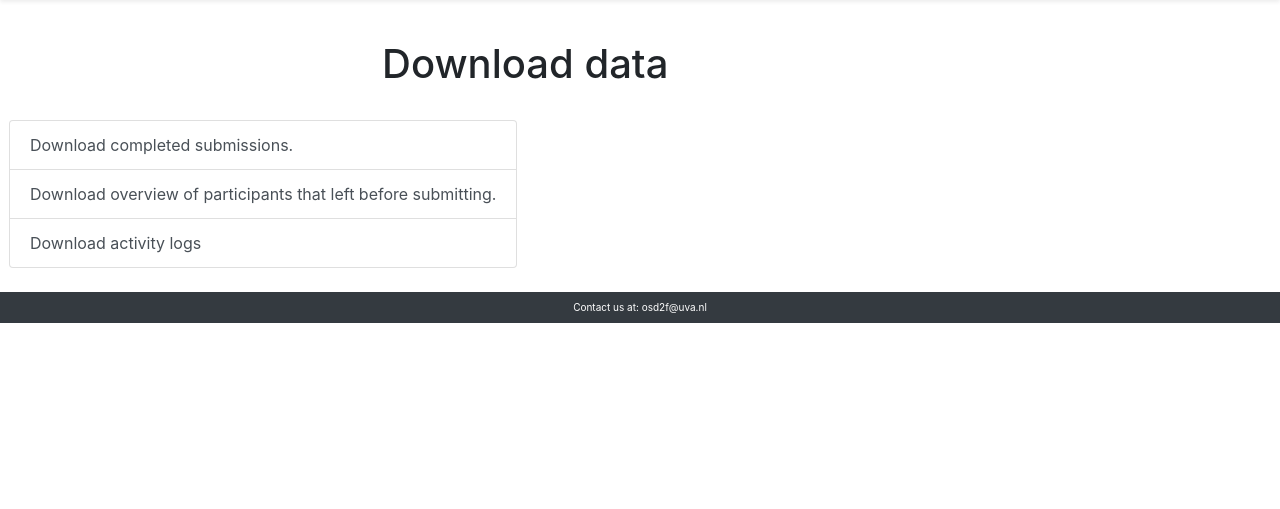
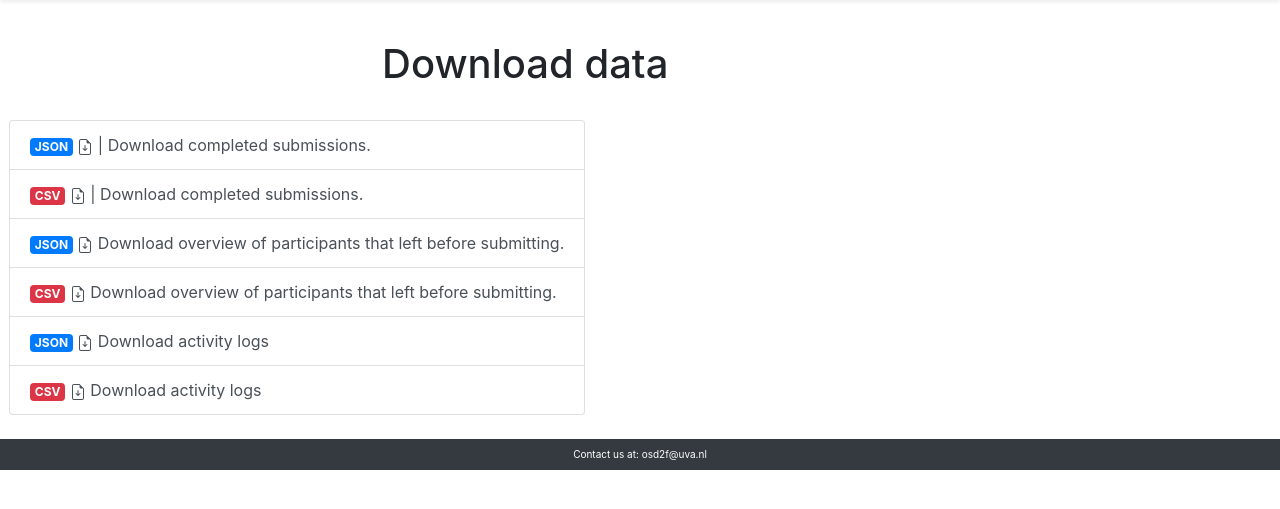
Before and after one commit to uvacw/osd2f, a Python web app: template osd2f/templates/download.html in a window 1280 px wide. Shown: the part 56-565 px from the top of the page. Run offline with Jinja, Linux system fonts and the light colour scheme; the template is opened without the code that fills it, so the values that code supplies are empty; some libraries are stand-ins or nearby versions.

Commit message:
better filenames + csv exports

```diff
--- a/osd2f/templates/download.html
+++ b/osd2f/templates/download.html
@@ -53,9 +53,56 @@
             </div>
             <div class="row p-4">
                 <div class="list-group">
-                    <a href="/collector/submissions.json" class="list-group-item list-group-item-action"> Download completed submissions.</a>
-                    <a href="/collector/pending_participants.json" class="list-group-item list-group-item-action">Download overview of participants that left before submitting.</a>
-                    <a href="/collector/logs.json" class="list-group-item list-group-item-action">Download activity logs</a>
+                    <a href="/collector/osd2f_completed_submissions.json" class="list-group-item list-group-item-action">
+                        <span class="badge bg-primary text-white">JSON</span>
+                        <svg xmlns="http://www.w3.org/2000/svg" width="16" height="16" fill="currentColor" class="bi bi-file-earmark-arrow-down" viewBox="0 0 16 16">
+                            <path d="M8.5 6.5a.5.5 0 0 0-1 0v3.793L6.354 9.146a.5.5 0 1 0-.708.708l2 2a.5.5 0 0 0 .708 0l2-2a.5.5 0 0 0-.708-.708L8.5 10.293V6.5z"/>
+                            <path d="M14 14V4.5L9.5 0H4a2 2 0 0 0-2 2v12a2 2 0 0 0 2 2h8a2 2 0 0 0 2-2zM9.5 3A1.5 1.5 0 0 0 11 4.5h2V14a1 1 0 0 1-1 1H4a1 1 0 0 1-1-1V2a1 1 0 0 1 1-1h5.5v2z"/>
+                        </svg>
+                        | Download completed submissions.
+                    </a>
+                    <a href="/collector/osd2f_completed_submissions.csv" class="list-group-item list-group-item-action">
+                        <span class="badge bg-danger text-white">CSV</span>
+                        <svg xmlns="http://www.w3.org/2000/svg" width="16" height="16" fill="currentColor" class="bi bi-file-earmark-arrow-down" viewBox="0 0 16 16">
+                            <path d="M8.5 6.5a.5.5 0 0 0-1 0v3.793L6.354 9.146a.5.5 0 1 0-.708.708l2 2a.5.5 0 0 0 .708 0l2-2a.5.5 0 0 0-.708-.708L8.5 10.293V6.5z"/>
+                            <path d="M14 14V4.5L9.5 0H4a2 2 0 0 0-2 2v12a2 2 0 0 0 2 2h8a2 2 0 0 0 2-2zM9.5 3A1.5 1.5 0 0 0 11 4.5h2V14a1 1 0 0 1-1 1H4a1 1 0 0 1-1-1V2a1 1 0 0 1 1-1h5.5v2z"/>
+                        </svg>
+                        | Download completed submissions.
+                    </a>
+
+                    <a href="/collector/osd2f_pending_participants.json" class="list-group-item list-group-item-action">
+                        <span class="badge bg-primary text-white">JSON</span>
+                        <svg xmlns="http://www.w3.org/2000/svg" width="16" height="16" fill="currentColor" class="bi bi-file-earmark-arrow-down" viewBox="0 0 16 16">
+                            <path d="M8.5 6.5a.5.5 0 0 0-1 0v3.793L6.354 9.146a.5.5 0 1 0-.708.708l2 2a.5.5 0 0 0 .708 0l2-2a.5.5 0 0 0-.708-.708L8.5 10.293V6.5z"/>
+                            <path d="M14 14V4.5L9.5 0H4a2 2 0 0 0-2 2v12a2 2 0 0 0 2 2h8a2 2 0 0 0 2-2zM9.5 3A1.5 1.5 0 0 0 11 4.5h2V14a1 1 0 0 1-1 1H4a1 1 0 0 1-1-1V2a1 1 0 0 1 1-1h5.5v2z"/>
+                        </svg>
+                        Download overview of participants that left before submitting.
+                    </a>
+                    <a href="/collector/osd2f_pending_participants.csv" class="list-group-item list-group-item-action">
+                        <span class="badge bg-danger text-white">CSV</span>
+                        <svg xmlns="http://www.w3.org/2000/svg" width="16" height="16" fill="currentColor" class="bi bi-file-earmark-arrow-down" viewBox="0 0 16 16">
+                            <path d="M8.5 6.5a.5.5 0 0 0-1 0v3.793L6.354 9.146a.5.5 0 1 0-.708.708l2 2a.5.5 0 0 0 .708 0l2-2a.5.5 0 0 0-.708-.708L8.5 10.293V6.5z"/>
+                            <path d="M14 14V4.5L9.5 0H4a2 2 0 0 0-2 2v12a2 2 0 0 0 2 2h8a2 2 0 0 0 2-2zM9.5 3A1.5 1.5 0 0 0 11 4.5h2V14a1 1 0 0 1-1 1H4a1 1 0 0 1-1-1V2a1 1 0 0 1 1-1h5.5v2z"/>
+                        </svg>
+                        Download overview of participants that left before submitting.
+                    </a>
+
+                    <a href="/collector/osd2f_activity_logs.json" class="list-group-item list-group-item-action">
+                        <span class="badge bg-primary text-white">JSON</span>
+                        <svg xmlns="http://www.w3.org/2000/svg" width="16" height="16" fill="currentColor" class="bi bi-file-earmark-arrow-down" viewBox="0 0 16 16">
+                            <path d="M8.5 6.5a.5.5 0 0 0-1 0v3.793L6.354 9.146a.5.5 0 1 0-.708.708l2 2a.5.5 0 0 0 .708 0l2-2a.5.5 0 0 0-.708-.708L8.5 10.293V6.5z"/>
+                            <path d="M14 14V4.5L9.5 0H4a2 2 0 0 0-2 2v12a2 2 0 0 0 2 2h8a2 2 0 0 0 2-2zM9.5 3A1.5 1.5 0 0 0 11 4.5h2V14a1 1 0 0 1-1 1H4a1 1 0 0 1-1-1V2a1 1 0 0 1 1-1h5.5v2z"/>
+                        </svg>
+                        Download activity logs
+                    </a>
+                    <a href="/collector/osd2f_activity_logs.csv" class="list-group-item list-group-item-action">
+                        <span class="badge bg-danger text-white">CSV</span>
+                        <svg xmlns="http://www.w3.org/2000/svg" width="16" height="16" fill="currentColor" class="bi bi-file-earmark-arrow-down" viewBox="0 0 16 16">
+                            <path d="M8.5 6.5a.5.5 0 0 0-1 0v3.793L6.354 9.146a.5.5 0 1 0-.708.708l2 2a.5.5 0 0 0 .708 0l2-2a.5.5 0 0 0-.708-.708L8.5 10.293V6.5z"/>
+                            <path d="M14 14V4.5L9.5 0H4a2 2 0 0 0-2 2v12a2 2 0 0 0 2 2h8a2 2 0 0 0 2-2zM9.5 3A1.5 1.5 0 0 0 11 4.5h2V14a1 1 0 0 1-1 1H4a1 1 0 0 1-1-1V2a1 1 0 0 1 1-1h5.5v2z"/>
+                        </svg>
+                        Download activity logs
+                    </a>
                   </div>
 
             </div>
```
